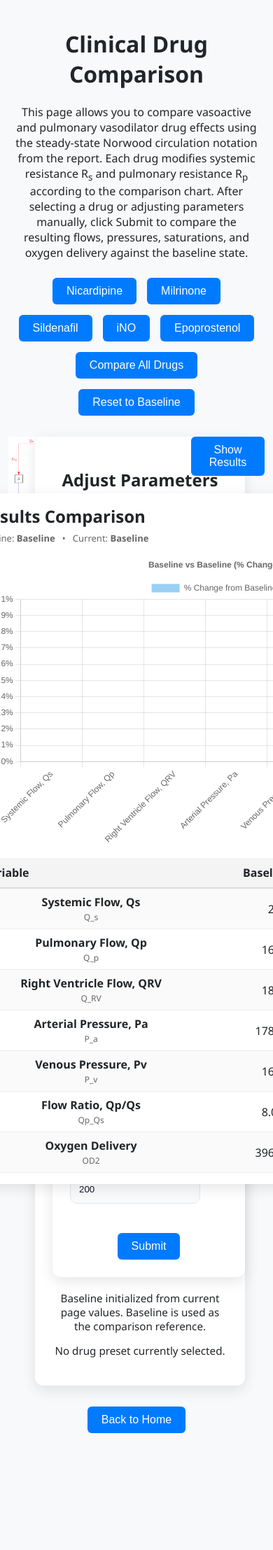
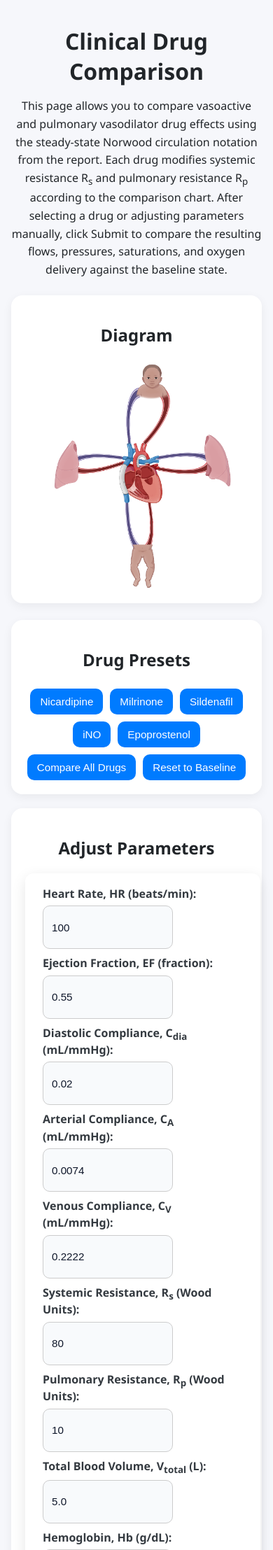
Before and after one commit to vikramshah-01/CMOR_Capstone_2025-2026, a Flask app: page /conditions_page in a window 390 px wide; the page is wider, and only the part inside the window is pictured. Shown: the top 2215 px of that part at 70% size. Before the commit the page ends 2048 px from the top of that part, so only its background shows below. Run offline with Flask 3, Linux system fonts and the light colour scheme; some libraries are stand-ins or nearby versions.

Commit message:
clinical conditions interface

```diff
--- a/src/static/script.js
+++ b/src/static/script.js
@@ -140,6 +140,16 @@
     }
 
     return payload;
+  }
+
+  function scrollToResults() {
+    const resultsSection = document.getElementById("resultsSection");
+    if (resultsSection) {
+      resultsSection.scrollIntoView({
+        behavior: "smooth",
+        block: "start",
+      });
+    }
   }
 
   function applyInputs(inputPayload) {
@@ -446,7 +456,7 @@
           </div>
         </div>
 
-        <div style="height:420px;">
+        <div style="height:520px;">
           <canvas id="singleComparisonCanvas"></canvas>
         </div>
 
@@ -551,6 +561,7 @@
     }
 
     container.style.display = "block";
+    scrollToResults();
   }
 
   function renderAllDrugComparison(results) {
@@ -609,7 +620,7 @@
           Graph + table view for all preset drugs relative to baseline.
         </div>
 
-        <div style="height:420px; margin-bottom:18px;">
+        <div style="height:520px; margin-bottom:18px;">
           <canvas id="allDrugComparisonCanvas"></canvas>
         </div>
 
@@ -684,6 +695,7 @@
     }
 
     container.style.display = "block";
+    scrollToResults();
   }
 
   function applyDrugToInputs(baseInputs, condition) {
--- a/src/templates/conditions_page.html
+++ b/src/templates/conditions_page.html
@@ -8,33 +8,265 @@
       rel="stylesheet"
       href="{{ url_for('static', filename='styles.css') }}"
     />
+
+    <style>
+      .conditions-layout {
+        background: #f6f7fb;
+        margin: 0;
+        padding: 0;
+      }
+
+      .conditions-page {
+        max-width: 1450px;
+        margin: 0 auto;
+        padding: 24px;
+      }
+
+      .page-title {
+        margin-bottom: 12px;
+      }
+
+      .page-intro {
+        max-width: 1100px;
+        line-height: 1.6;
+        margin-bottom: 24px;
+      }
+
+      .top-section {
+        display: grid;
+        grid-template-columns: 1fr 1.1fr;
+        gap: 24px;
+        align-items: start;
+      }
+
+      .panel-card {
+        background: #fff;
+        border-radius: 16px;
+        padding: 20px;
+        box-shadow: 0 4px 14px rgba(0, 0, 0, 0.06);
+      }
+
+      .diagram-panel img {
+        width: 100%;
+        max-height: 72vh;
+        object-fit: contain;
+        display: block;
+        margin: 0 auto;
+      }
+
+      .controls-stack {
+        display: flex;
+        flex-direction: column;
+        gap: 20px;
+      }
+
+      .button-container {
+        display: flex;
+        flex-wrap: wrap;
+        gap: 10px;
+      }
+
+      .preset-btn {
+        border: none;
+        border-radius: 10px;
+        padding: 10px 14px;
+        cursor: pointer;
+        font-size: 0.95rem;
+      }
+
+      .preset-btn.selected {
+        outline: 2px solid #333;
+      }
+
+      .parameter-grid {
+        display: grid;
+        grid-template-columns: 1fr 1fr;
+        gap: 16px 20px;
+      }
+
+      .field-group {
+        display: flex;
+        flex-direction: column;
+      }
+
+      .field-group label {
+        font-weight: 600;
+        margin-bottom: 6px;
+        line-height: 1.35;
+      }
+
+      .field-group input {
+        padding: 10px 12px;
+        border: 1px solid #ccc;
+        border-radius: 10px;
+        font-size: 0.95rem;
+      }
+
+      .action-buttons {
+        margin-top: 20px;
+        text-align: center;
+      }
+
+      .action-buttons button,
+      .results-toolbar button,
+      .back-home-wrap button {
+        padding: 12px 18px;
+        border: none;
+        border-radius: 10px;
+        cursor: pointer;
+        font-size: 0.95rem;
+      }
+
+      .status-line {
+        margin-top: 12px;
+        font-size: 0.95rem;
+        color: #444;
+      }
+
+      .results-section {
+        margin-top: 28px;
+        scroll-margin-top: 24px;
+      }
+
+      .results-toolbar {
+        display: flex;
+        justify-content: space-between;
+        align-items: center;
+        gap: 16px;
+        margin-bottom: 12px;
+      }
+
+      .results-description {
+        color: #666;
+        margin-bottom: 10px;
+      }
+
+      #conditionResults,
+      #allDrugResults {
+        width: 100%;
+      }
+
+      .back-home-wrap {
+        text-align: center;
+        margin-top: 30px;
+      }
+
+      .modal {
+        position: fixed;
+        z-index: 1000;
+        inset: 0;
+        background: rgba(0, 0, 0, 0.45);
+      }
+
+      .modal-content {
+        background: white;
+        width: min(600px, 90vw);
+        margin: 10vh auto;
+        padding: 24px;
+        border-radius: 14px;
+        position: relative;
+      }
+
+      .close {
+        position: absolute;
+        right: 16px;
+        top: 12px;
+        font-size: 26px;
+        cursor: pointer;
+      }
+
+      @media (max-width: 1100px) {
+        .top-section {
+          grid-template-columns: 1fr;
+        }
+
+        .diagram-panel img {
+          max-height: 55vh;
+        }
+      }
+
+      @media (max-width: 700px) {
+        .conditions-page {
+          padding: 16px;
+        }
+
+        .parameter-grid {
+          grid-template-columns: 1fr;
+        }
+
+        .results-toolbar {
+          flex-direction: column;
+          align-items: flex-start;
+        }
+      }
+    </style>
   </head>
 
-  <body class="three-column-layout">
-    <h1>Clinical Drug Comparison</h1>
+  <body class="conditions-layout">
+    <div class="conditions-page">
+      <h1 class="page-title">Clinical Drug Comparison</h1>
 
-    <p>
-      This page allows you to compare vasoactive and pulmonary vasodilator drug
-      effects using the steady-state Norwood circulation notation from the
-      report. Each drug modifies systemic resistance R<sub>s</sub> and pulmonary
-      resistance R<sub>p</sub> according to the comparison chart. After
-      selecting a drug or adjusting parameters manually, click Submit to compare
-      the resulting flows, pressures, saturations, and oxygen delivery against
-      the baseline state.
+      <p class="page-intro">
+        This page allows you to compare vasoactive and pulmonary vasodilator
+        drug effects using the steady-state Norwood circulation notation from
+        the report. Each drug modifies systemic resistance R<sub>s</sub> and
+        pulmonary resistance R<sub>p</sub> according to the comparison chart.
+        After selecting a drug or adjusting parameters manually, click Submit to
+        compare the resulting flows, pressures, saturations, and oxygen delivery
+        against the baseline state.
       </p>
 
+      <div class="top-section">
+        <div class="diagram-panel panel-card">
+          <h2>Diagram</h2>
+
+          <img
+            src="/static/new_fontan_diagram.png"
+            usemap="#image-map"
+            alt="Norwood circulation diagram"
+            class="interactive-image"
+            id="clickable-image"
+          />
+
+          <map name="image-map">
+            <!-- Keep your existing area tags here if you are using them -->
+          </map>
+        </div>
+
+        <div class="controls-stack">
+          <div class="panel-card">
+            <h2>Drug Presets</h2>
+
             <div class="button-container">
-      <button class="preset-btn" type="button" data-condition="nicardipine">
+              <button
+                class="preset-btn"
+                type="button"
+                data-condition="nicardipine"
+              >
                 Nicardipine
               </button>
-      <button class="preset-btn" type="button" data-condition="milrinone">
+              <button
+                class="preset-btn"
+                type="button"
+                data-condition="milrinone"
+              >
                 Milrinone
               </button>
-      <button class="preset-btn" type="button" data-condition="sildenafil">
+              <button
+                class="preset-btn"
+                type="button"
+                data-condition="sildenafil"
+              >
                 Sildenafil
               </button>
-      <button class="preset-btn" type="button" data-condition="ino">iNO</button>
-      <button class="preset-btn" type="button" data-condition="epoprostenol">
+              <button class="preset-btn" type="button" data-condition="ino">
+                iNO
+              </button>
+              <button
+                class="preset-btn"
+                type="button"
+                data-condition="epoprostenol"
+              >
                 Epoprostenol
               </button>
               <button class="preset-btn" type="button" id="compareAllBtn">
@@ -44,48 +276,14 @@
                 Reset to Baseline
               </button>
             </div>
-
-    <div class="flex-container">
-      <div class="left-column">
-          <img src="/static/Image.png" usemap="#image-map" alt="Patient Vitals Diagram" class="interactive-image" id="clickable-image">
-          <!-- Image Map Generated by http://www.image-map.net/ -->
-          <!-- <img src="Image.png" usemap="#image-map"> -->
-
-          <map name="image-map">
-              <area target="" alt="Common Atrium" title="Common Atrium" href="" coords="1716,3373,286" shape="circle"
-              data-content="Common Atrium: Mixing chamber where oxygenated and deoxygenated blood combine before entering the right ventricle.">
-              <area target="" alt="Right Ventricle" title="Right Ventricle" href="" coords="1716,1799,280" shape="circle"
-              data-content="Right Ventricle: Pumps blood from the heart into the arterial system.">
-              <area target="" alt="Systemic Circulation" title="Systemic Circulation" href="" coords="238,1598,655,2000" shape="rect"
-              data-content="Systemic Circulation: Delivers oxygen to the body and returns deoxygenated blood.">
-              <area target="" alt="Pulmonary Circulation" title="Pulmonary Circulation" href="" coords="2786,1595,3207,1997" shape="rect"
-              data-content="Pulmonary Circulation: Sends blood to the lungs for oxygenation and returns oxygen-rich blood.">
-              <area target="" alt="Arterial Pressure" title="Arterial Pressure" href="" coords="1719,305,220" shape="circle"
-              data-content="Arterial Pressure: Pressure driving blood flow through systemic and pulmonary circuits.">
-              <area target="" alt="Systemic Flow" title="Systemic Flow" href="" coords="451,62,1497,458" shape="rect"
-              data-content="Systemic Flow: Blood flow from the heart to the body tissues.">
-              <area target="" alt="Pulmonary Flow" title="Pulmonary Flow" href="" coords="1954,63,2975,477" shape="rect"
-              data-content="Pulmonary Flow: Blood flow from the heart to the lungs.">
-              <area target="" alt="Right Ventricle Flow" title="Right Ventricle Flow" href="" coords="2082,1503,1402,586" shape="rect"
-              data-content="Right Ventricle Flow: Output flow generated by the right ventricle.">
-              <area target="" alt="Mixed Saturation" title="Mixed Saturation" href="" coords="1265,2115,2247,3073" shape="rect"
-              data-content="Mixed Saturation: Oxygen level of blood after mixing in the atrium.">
-              <area target="" alt="Oxygen Saturation in Systemic Vein" title="Oxygen Saturation in Systemic Vein" href="" coords="79,2053,1235,3519" shape="rect"
-              data-content="Oxygen Saturation in Systemic Vein: Oxygen level of blood returning from the body (low).">
-              <area target="" alt="Oxygen Saturation in Pulmonary Vein" title="Oxygen Saturation in Pulmonary Vein" href="" coords="2259,3469,3387,2018" shape="rect"
-              data-content="Oxygen Saturation in Pulmonary Vein: Oxygen level of blood returning from the lungs (high).">
-              <area target="" alt="Oxygen Saturation in Systemic Artery" title="Oxygen Saturation in Systemic Artery" href="" coords="55,484,841,1582" shape="rect"
-              data-content="Oxygen Saturation in Systemic Artery: Oxygen level of blood delivered to the body.">
-              <area target="" alt="Oxygen Saturation in Pulmonary Artery" title="Oxygen Saturation in Pulmonary Artery" href="" coords="2677,496,3384,1579" shape="rect"
-              data-content="Oxygen Saturation in Pulmonary Artery: Oxygen level of blood going to the lungs.">
-          </map>
           </div>
 
-      <div class="middle-column">
-        <div class="card">
+          <div class="panel-card">
             <h2>Adjust Parameters</h2>
 
             <form id="parameterForm">
+              <div class="parameter-grid">
+                <div class="field-group">
                   <label for="HR">Heart Rate, HR (beats/min):</label>
                   <input
                     type="number"
@@ -97,8 +295,9 @@
                     value="100"
                     required
                   />
-            <br /><br />
+                </div>
 
+                <div class="field-group">
                   <label for="EF">Ejection Fraction, EF (fraction):</label>
                   <input
                     type="number"
@@ -110,11 +309,12 @@
                     value="0.55"
                     required
                   />
-            <br /><br />
+                </div>
 
-            <label for="C_dia"
-              >Diastolic Compliance, C<sub>dia</sub> (mL/mmHg):</label
-            >
+                <div class="field-group">
+                  <label for="C_dia">
+                    Diastolic Compliance, C<sub>dia</sub> (mL/mmHg):
+                  </label>
                   <input
                     type="number"
                     id="C_dia"
@@ -125,11 +325,12 @@
                     value="0.02"
                     required
                   />
-            <br /><br />
+                </div>
 
-            <label for="C_A"
-              >Arterial Compliance, C<sub>A</sub> (mL/mmHg):</label
-            >
+                <div class="field-group">
+                  <label for="C_A">
+                    Arterial Compliance, C<sub>A</sub> (mL/mmHg):
+                  </label>
                   <input
                     type="number"
                     id="C_A"
@@ -140,9 +341,12 @@
                     value="0.0074"
                     required
                   />
-            <br /><br />
+                </div>
 
-            <label for="C_V">Venous Compliance, C<sub>V</sub> (mL/mmHg):</label>
+                <div class="field-group">
+                  <label for="C_V">
+                    Venous Compliance, C<sub>V</sub> (mL/mmHg):
+                  </label>
                   <input
                     type="number"
                     id="C_V"
@@ -153,11 +357,12 @@
                     value="0.2222"
                     required
                   />
-            <br /><br />
+                </div>
 
-            <label for="R_s"
-              >Systemic Resistance, R<sub>s</sub> (Wood Units):</label
-            >
+                <div class="field-group">
+                  <label for="R_s">
+                    Systemic Resistance, R<sub>s</sub> (Wood Units):
+                  </label>
                   <input
                     type="number"
                     id="R_s"
@@ -168,11 +373,12 @@
                     value="80"
                     required
                   />
-            <br /><br />
+                </div>
 
-            <label for="R_p"
-              >Pulmonary Resistance, R<sub>p</sub> (Wood Units):</label
-            >
+                <div class="field-group">
+                  <label for="R_p">
+                    Pulmonary Resistance, R<sub>p</sub> (Wood Units):
+                  </label>
                   <input
                     type="number"
                     id="R_p"
@@ -183,11 +389,12 @@
                     value="10"
                     required
                   />
-            <br /><br />
+                </div>
 
-            <label for="V_total"
-              >Total Blood Volume, V<sub>total</sub> (L):</label
-            >
+                <div class="field-group">
+                  <label for="V_total">
+                    Total Blood Volume, V<sub>total</sub> (L):
+                  </label>
                   <input
                     type="number"
                     id="V_total"
@@ -198,8 +405,9 @@
                     value="5.0"
                     required
                   />
-            <br /><br />
+                </div>
 
+                <div class="field-group">
                   <label for="Hb">Hemoglobin, Hb (g/dL):</label>
                   <input
                     type="number"
@@ -211,9 +419,12 @@
                     value="15.0"
                     required
                   />
-            <br /><br />
+                </div>
 
-            <label for="CVO2">Oxygen Consumption, CVO2 (mL/m²/min):</label>
+                <div class="field-group">
+                  <label for="CVO2">
+                    Oxygen Consumption, CVO2 (mL/m²/min):
+                  </label>
                   <input
                     type="number"
                     id="CVO2"
@@ -224,49 +435,54 @@
                     value="200"
                     required
                   />
-            <br /><br />
+                </div>
+              </div>
 
-            <div
-              class="action-buttons"
-              style="margin-top: 20px; text-align: center"
-            >
+              <div class="action-buttons">
                 <button type="submit" id="conditionSubmitBtn">Submit</button>
               </div>
             </form>
 
-          <p
-            id="baselineStatus"
-            style="margin-top: 12px; font-size: 0.95em"
-          ></p>
-          <p
-            id="selectedDrugStatus"
-            style="margin-top: 8px; font-size: 0.95em"
-          ></p>
+            <p id="baselineStatus" class="status-line"></p>
+            <p id="selectedDrugStatus" class="status-line"></p>
+          </div>
         </div>
       </div>
 
-      <div class="right-column">
-        <div style="text-align: center; margin-bottom: 15px">
-          <button type="button" onclick="Conditions.toggleResults(true)">
-            Show Results
-          </button>
+      <section id="resultsSection" class="results-section">
+        <div class="panel-card">
+          <div class="results-toolbar">
+            <h2>Generated Results</h2>
 
             <button
               type="button"
               id="hideResultsBtn"
               onclick="Conditions.toggleResults(false)"
-            style="display: none; margin-left: 10px"
+              style="display: none"
             >
               Hide Results
             </button>
           </div>
 
+          <p class="results-description">
+            Results appear below and the page can scroll naturally, so charts
+            and tables have more room.
+          </p>
+
           <div
             id="conditionResults"
-          style="display: none; margin-top: 10px"
+            style="display: none; margin-top: 16px"
           ></div>
 
-        <div id="allDrugResults" style="display: none; margin-top: 20px"></div>
+          <div
+            id="allDrugResults"
+            style="display: none; margin-top: 24px"
+          ></div>
+        </div>
+      </section>
+
+      <div class="back-home-wrap">
+        <a href="/"><button type="button">Back to Home</button></a>
       </div>
     </div>
 
@@ -284,10 +500,6 @@
       </div>
     </div>
 
-    <div style="text-align: center; margin-top: 30px">
-      <a href="/"><button type="button">Back to Home</button></a>
-    </div>
-
     <script src="https://cdn.jsdelivr.net/npm/chart.js"></script>
     <script src="https://cdnjs.cloudflare.com/ajax/libs/image-map-resizer/1.0.10/js/imageMapResizer.min.js"></script>
     <script src="{{ url_for('static', filename='script.js') }}"></script>
```
Lines whose indentation alone changed are shown as unchanged.
